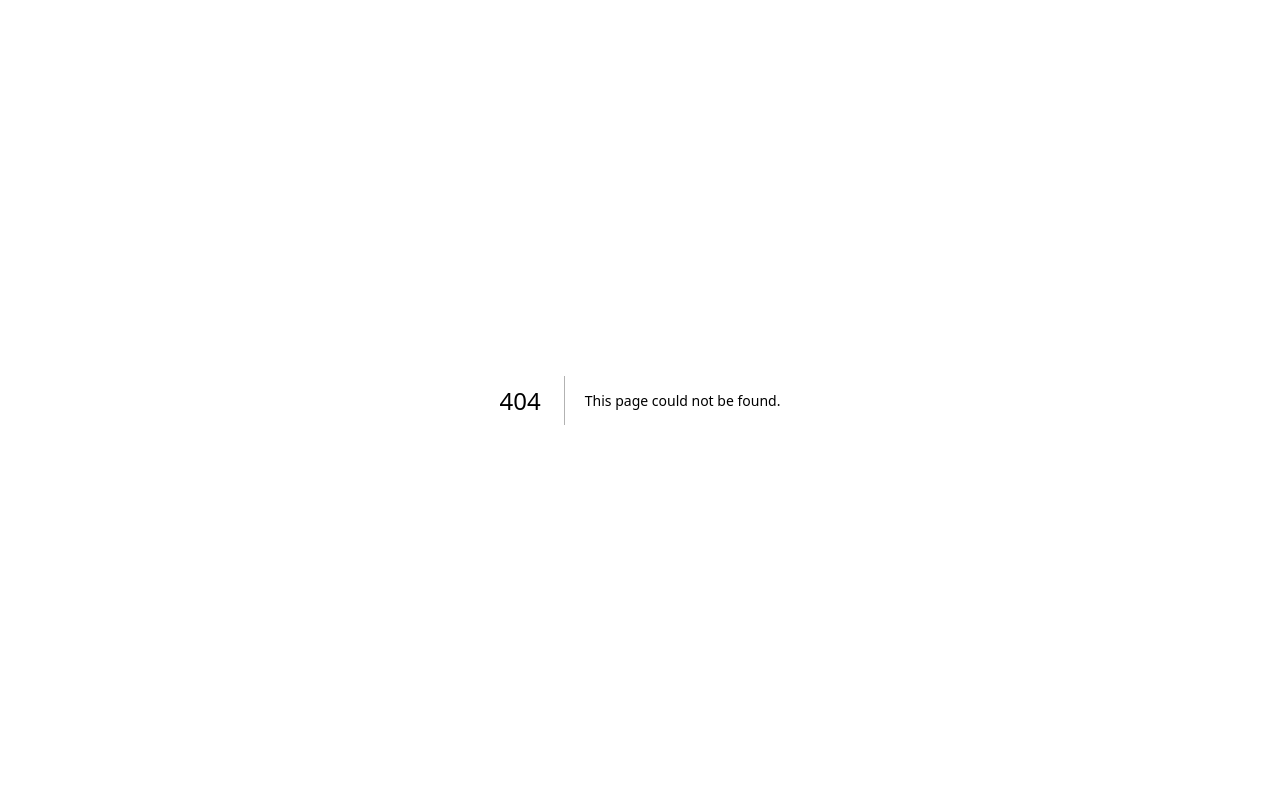
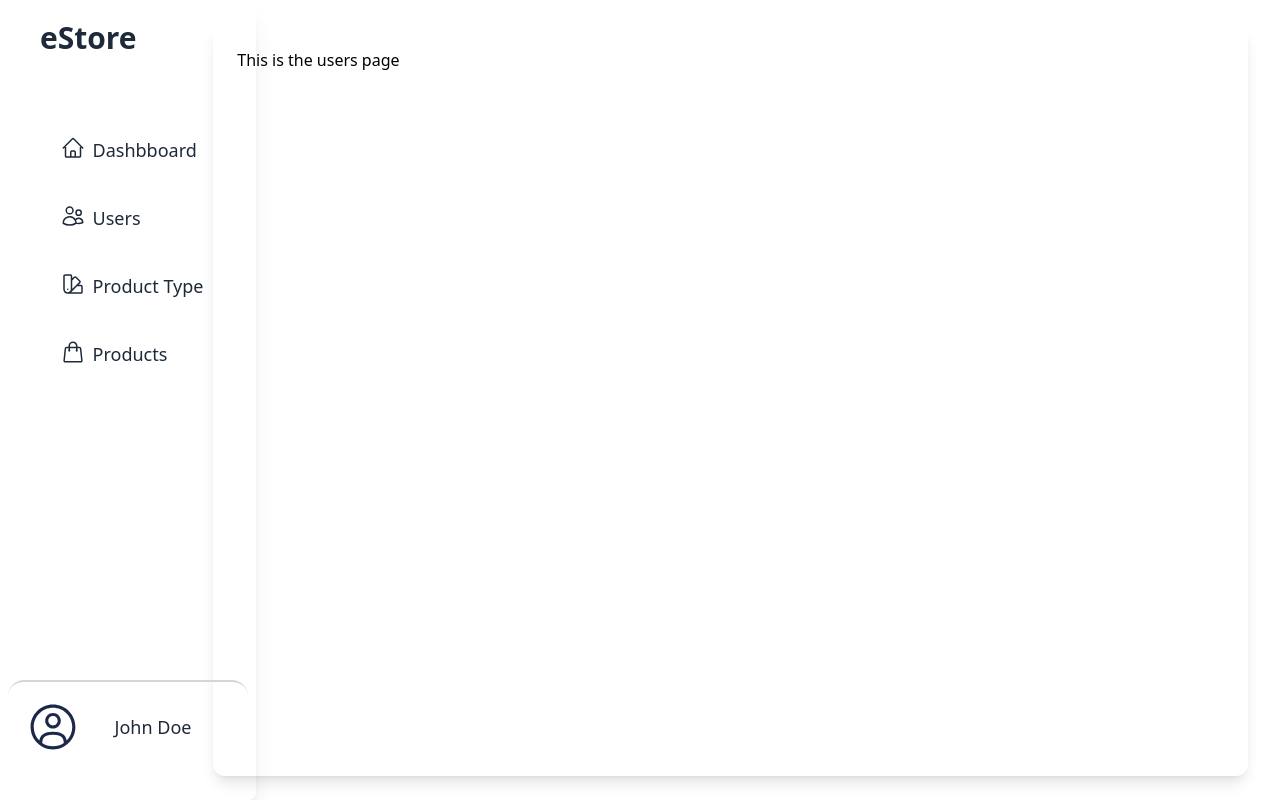
Before and after one commit to ilyaprytkov/eStore, a Next.js app in the folder admin/: page /users in a window 1280 px wide. Before the commit this address had no page. Built offline with nearby package versions, Linux system fonts and the light colour scheme.

Commit message:
Added styles to Sidebar and created user component

```diff
--- /dev/null
+++ b/admin/src/app/(withLayout)/users/page.jsx
@@ -0,0 +1,7 @@
+export default function Users() {
+    return (
+        <div>
+            <h1>This is the users page</h1>
+        </div>
+    )
+}
--- a/admin/src/app/globals.css
+++ b/admin/src/app/globals.css
@@ -1 +1,16 @@
 @import "tailwindcss";
+
+@layer components {
+  .sidebar-main {
+    @apply top-0 left-0 h-screen w-64 flex flex-col shadow-xl rounded-e-lg text-gray-800;
+  }
+
+  .sidebar-list-item {
+    @apply flex px-5 py-3 my-2 mx-auto w-full rounded-md font-medium hover:bg-blue-100;
+  }
+
+  .sidebar-usercard {
+    @apply fixed bottom-0 w-60 my-4 m-2 rounded-2xl border-t-2
+      border-gray-300 hover:bg-blue-100 hover:border-blue-200;
+  }
+}
--- a/admin/src/components/Sidebar/index.jsx
+++ b/admin/src/components/Sidebar/index.jsx
@@ -1,30 +1,34 @@
 import Link from "next/link";
 import Image from "next/image";
+import { HomeIcon, ShoppingBagIcon, SwatchIcon, UserIcon } from "../icons";
 
 export default function Sidebar() {
     return (
-       <div>
-            <div>
-                <h1>eStore</h1>
+       <div className="sidebar-main">
+            <div className="ml-10 pt-5">
+                <h1 className="text-3xl font-bold">eStore</h1>
             </div>
-            <ul>
+            <ul className="mx-auto text-lg flex flex-col mt-15">
                 {
-                    [{name: "Dashbboard", path: "/"},
-                    {name: "Users", path: "/users"},
-                    {name: "Product Types", path: "/product-types"},
-                    {name: "Products", path: "/products"}].map((item, key) => {
+                    [{name: "Dashbboard", path: "/", icon: <HomeIcon/>},
+                    {name: "Users", path: "/users", icon: <UserIcon/>},
+                    {name: "Product Type", path: "/product-types", icon: <SwatchIcon/>},
+                    {name: "Products", path: "/products", icon: <ShoppingBagIcon/>}].map((item, key) => {
                         return (
                             <li key={key}>
                                 <Link href={item.path}>
-                                    <span>{item.name}</span>
+                                    <div className="sidebar-list-item">
+                                        <span className="mx-2">{item.icon}</span>
+                                        {item.name}
+                                    </div>
                                 </Link>
                             </li>
                         )
                     })
                 }
             </ul>
-            <div>
-                <div>
+            <div className="sidebar-usercard">
+                <div className="flex flex-row m-5 mb-8">
                     <Image
                         height={50}
                         width={50}
@@ -32,7 +36,7 @@ export default function Sidebar() {
                         alt="User Avatar"
                         radius="sm"
                     />
-                    <div>John Doe</div>
+                    <div className="m-auto text-lg">John Doe</div>
                 </div>
             </div>
        </div>
--- /dev/null
+++ b/admin/src/components/icons.jsx
@@ -0,0 +1,31 @@
+export const HomeIcon = () => {
+    return (
+        <svg xmlns="http://www.w3.org/2000/svg" fill="none" viewBox="0 0 24 24" strokeWidth={1.5} stroke="currentColor" className="size-6">
+            <path strokeLinecap="round" strokeLinejoin="round" d="m2.25 12 8.954-8.955c.44-.439 1.152-.439 1.591 0L21.75 12M4.5 9.75v10.125c0 .621.504 1.125 1.125 1.125H9.75v-4.875c0-.621.504-1.125 1.125-1.125h2.25c.621 0 1.125.504 1.125 1.125V21h4.125c.621 0 1.125-.504 1.125-1.125V9.75M8.25 21h8.25" />
+        </svg>
+    );
+}
+
+export const UserIcon = () => {
+    return (
+        <svg xmlns="http://www.w3.org/2000/svg" fill="none" viewBox="0 0 24 24" strokeWidth={1.5} stroke="currentColor" className="size-6">
+            <path strokeLinecap="round" strokeLinejoin="round" d="M15 19.128a9.38 9.38 0 0 0 2.625.372 9.337 9.337 0 0 0 4.121-.952 4.125 4.125 0 0 0-7.533-2.493M15 19.128v-.003c0-1.113-.285-2.16-.786-3.07M15 19.128v.106A12.318 12.318 0 0 1 8.624 21c-2.331 0-4.512-.645-6.374-1.766l-.001-.109a6.375 6.375 0 0 1 11.964-3.07M12 6.375a3.375 3.375 0 1 1-6.75 0 3.375 3.375 0 0 1 6.75 0Zm8.25 2.25a2.625 2.625 0 1 1-5.25 0 2.625 2.625 0 0 1 5.25 0Z" />
+        </svg>
+    );
+}
+
+export const SwatchIcon = () => {
+    return (
+        <svg xmlns="http://www.w3.org/2000/svg" fill="none" viewBox="0 0 24 24" strokeWidth={1.5} stroke="currentColor" className="size-6">
+            <path strokeLinecap="round" strokeLinejoin="round" d="M4.098 19.902a3.75 3.75 0 0 0 5.304 0l6.401-6.402M6.75 21A3.75 3.75 0 0 1 3 17.25V4.125C3 3.504 3.504 3 4.125 3h5.25c.621 0 1.125.504 1.125 1.125v4.072M6.75 21a3.75 3.75 0 0 0 3.75-3.75V8.197M6.75 21h13.125c.621 0 1.125-.504 1.125-1.125v-5.25c0-.621-.504-1.125-1.125-1.125h-4.072M10.5 8.197l2.88-2.88c.438-.439 1.15-.439 1.59 0l3.712 3.713c.44.44.44 1.152 0 1.59l-2.879 2.88M6.75 17.25h.008v.008H6.75v-.008Z" />
+        </svg>
+    );
+}
+
+export const ShoppingBagIcon = () => {
+    return (
+        <svg xmlns="http://www.w3.org/2000/svg" fill="none" viewBox="0 0 24 24" strokeWidth={1.5} stroke="currentColor" className="size-6">
+            <path strokeLinecap="round" strokeLinejoin="round" d="M15.75 10.5V6a3.75 3.75 0 1 0-7.5 0v4.5m11.356-1.993 1.263 12c.07.665-.45 1.243-1.119 1.243H4.25a1.125 1.125 0 0 1-1.12-1.243l1.264-12A1.125 1.125 0 0 1 5.513 7.5h12.974c.576 0 1.059.435 1.119 1.007ZM8.625 10.5a.375.375 0 1 1-.75 0 .375.375 0 0 1 .75 0Zm7.5 0a.375.375 0 1 1-.75 0 .375.375 0 0 1 .75 0Z" />
+        </svg>
+    );
+}
```
